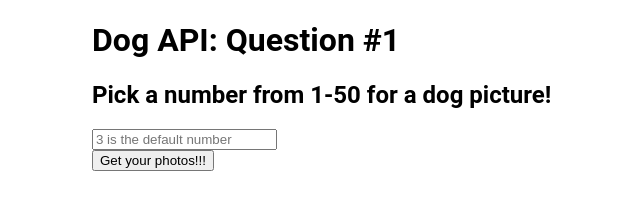
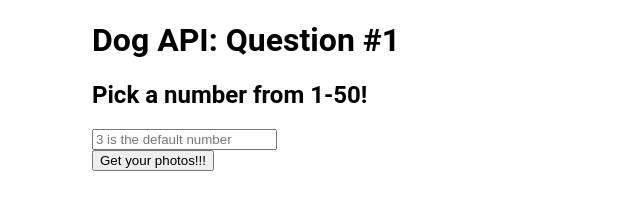
Before and after one commit to phongho23/DogApiTF1, a plain HTML site: page index.html in a window 1280 px wide. Shown: the whole page, without its empty margins (248-888 px from the left). Drawn offline with nearby package versions, Linux system fonts and the light colour scheme.

Commit message:
Update index.html

```diff
--- a/index.html
+++ b/index.html
@@ -17,7 +17,7 @@
 
         <form id="dog-number-form">
             <div class="formDog">
-                <h2>Pick a number from 1-50 for a dog picture!</h2>
+                <h2>Pick a number from 1-50!</h2>
                 <input type="text" id="dog-number-user" class="form-class" placeholder="3 is the default number" required />
             </div>
             <div class="submit-button">
```
